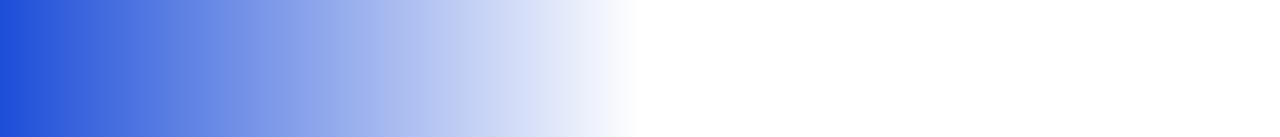
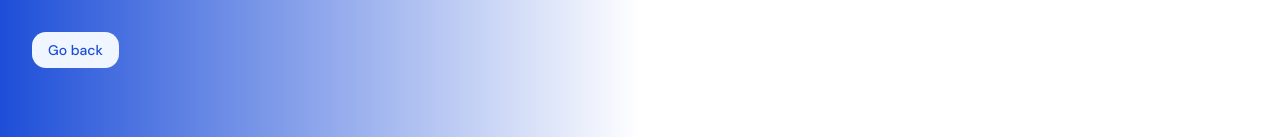
Before and after one commit to I-A-NextGen/kora_fn, a Next.js app: page /auth/login in a window 1280 px wide. Shown: the top 137 px of the page. Built offline with nearby package versions, Linux system fonts and the light colour scheme.

Commit message:
add Goback component for navigation and integrate it into authentication pages

```diff
--- a/src/app/(auth)/auth/forgotpassword/[id]/page.tsx
+++ b/src/app/(auth)/auth/forgotpassword/[id]/page.tsx
@@ -9,6 +9,7 @@ import { useForm } from "react-hook-form";
 import { zodResolver } from "@hookform/resolvers/zod";
 import * as z from "zod";
 import { useParams } from "next/navigation";
+import Goback from "@/components/Goback";
 
 const schema = z
   .object({
@@ -42,6 +43,8 @@ const Page = () => {
   return (
     <div className="grid h-screen grid-cols-2">
       <div className="relative bg-gradient-to-r from-blue-700 to-transparent p-56">
+      <Goback className="absolute left-8 top-8 bg-blue-50 text-blue-700" />
+
         <Image
           src={"/Traffic Light.png"}
           alt="Traffic Light"
--- a/src/app/(auth)/auth/forgotpassword/page.tsx
+++ b/src/app/(auth)/auth/forgotpassword/page.tsx
@@ -8,6 +8,7 @@ import React from "react";
 import { useForm } from "react-hook-form";
 import { zodResolver } from "@hookform/resolvers/zod";
 import * as z from "zod";
+import Goback from "@/components/Goback";
 
 const schema = z.object({
   phoneOrEmail: z
@@ -35,6 +36,8 @@ const Page = () => {
   return (
     <div className="grid h-screen grid-cols-2">
       <div className="relative bg-gradient-to-r from-blue-700 to-transparent p-56">
+      <Goback className="absolute left-8 top-8 bg-blue-50 text-blue-700" />
+
         <Image
           src={"/Traffic Light.png"}
           alt=""
--- a/src/app/(auth)/auth/login/page.tsx
+++ b/src/app/(auth)/auth/login/page.tsx
@@ -8,6 +8,7 @@ import React from "react";
 import { useForm } from "react-hook-form";
 import { zodResolver } from "@hookform/resolvers/zod";
 import * as z from "zod";
+import Goback from "@/components/Goback";
 
 const schema = z.object({
   phoneOrEmail: z
@@ -37,6 +38,7 @@ const Page = () => {
   return (
     <div className="grid h-screen grid-cols-2">
       <div className="relative bg-gradient-to-r from-blue-700 to-transparent p-56">
+        <Goback className="absolute left-8 top-8 bg-blue-50 text-blue-700" />
         <Image
           src={"/Traffic Light.png"}
           alt=""
@@ -45,7 +47,10 @@ const Page = () => {
           className="object-contain"
         />
       </div>
-      <form onSubmit={handleSubmit(onSubmit)} className="flex flex-col justify-center gap-4 p-32">
+      <form
+        onSubmit={handleSubmit(onSubmit)}
+        className="flex flex-col justify-center gap-4 p-32"
+      >
         <h1 className="text-blue-700">Injira muri konti yawe</h1>
         <p className="text-blue-700/60">Uzuza imyirondoro yawe ahabugenewe</p>
         <label className="flex flex-col gap-2">
@@ -55,7 +60,9 @@ const Page = () => {
             placeholder="Andika Nomero / Imeyiri yawe"
             {...register("phoneOrEmail")}
           />
-          {errors.phoneOrEmail && <p className="text-red-500">{errors.phoneOrEmail.message}</p>}
+          {errors.phoneOrEmail && (
+            <p className="text-red-500">{errors.phoneOrEmail.message}</p>
+          )}
         </label>
         <label className="flex flex-col gap-2">
           <span>Ijambobanga</span>
@@ -64,15 +71,17 @@ const Page = () => {
             placeholder="Andika ijambobanga"
             {...register("password")}
           />
-          {errors.password && <p className="text-red-500">{errors.password.message}</p>}
+          {errors.password && (
+            <p className="text-red-500">{errors.password.message}</p>
+          )}
         </label>
         <span>
-          Wibagiwe ijambo banga? {" "}
+          Wibagiwe ijambo banga?{" "}
           <Link href={"/auth/forgotpassword"} className="text-blue-700">
             Kanda hano.
           </Link>
         </span>
-        <div className="flex items-center gap-4 mt-8 justify-center flex-col">
+        <div className="mt-8 flex flex-col items-center justify-center gap-4">
           <Button size="lg" className="w-full" type="submit">
             Injira
           </Button>
--- a/src/app/(auth)/auth/signup/page.tsx
+++ b/src/app/(auth)/auth/signup/page.tsx
@@ -8,6 +8,7 @@ import React, { useState } from "react";
 import { useForm } from "react-hook-form";
 import { zodResolver } from "@hookform/resolvers/zod";
 import * as z from "zod";
+import Goback from "@/components/Goback";
 
 const schema = z.object({
   name: z.string().min(2, "Amazina agomba kuba nibura inyuguti 2"),
@@ -37,6 +38,8 @@ const Page = () => {
   return (
     <div className="grid h-screen grid-cols-2">
       <div className="relative bg-gradient-to-r from-blue-700 to-transparent p-56">
+      <Goback className="absolute left-8 top-8 bg-blue-50 text-blue-700" />
+
         <Image
           src={"/Traffic Light.png"}
           alt=""
--- a/src/app/(home)/_components/PricingCard.tsx
+++ b/src/app/(home)/_components/PricingCard.tsx
@@ -24,7 +24,7 @@ const PricingCard = () => {
 
     ]
   return (
-    <div className='w-[400px] flex p-4 border-2 border-blue-700 rounded-2xl py-8 items-center text-center flex-col gap-4'>
+    <div className='w-[300px] flex p-4 border-2 border-blue-700 rounded-2xl py-8 items-center text-center flex-col gap-4'>
         <h4>Ibizamini 2</h4>
         <p>Lorem ipsum dolor sit amet consecte</p>
         <h2 className='font-black'>300 RWF</h2>
--- /dev/null
+++ b/src/components/Goback.tsx
@@ -0,0 +1,14 @@
+import React from "react";
+import { useRouter } from "next/navigation";
+import { Button } from "./ui/button";
+
+const Goback = ({ className }: { className?: string }) => {
+  const router = useRouter();
+  return (
+    <Button className={className} variant={"ghost"} type="button" onClick={() => router.back()}>
+      Go back
+    </Button>
+  );
+};
+
+export default Goback;
```
